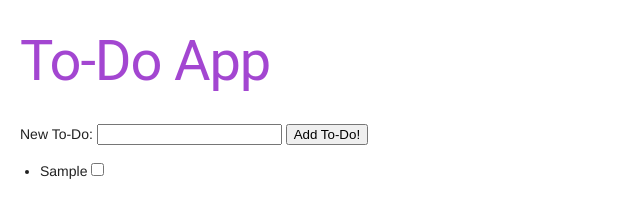
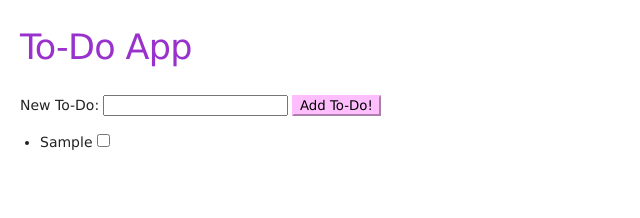
Before and after one commit to NiealsG/to-do-app, a plain HTML site: page index.html in a window 1280 px wide. Both pictures are taken after typing "Sample" into the empty fields and a click on the button "Add To-Do!". Shown: the whole page, without its empty margins (0-640 px from the left). Drawn offline with nearby package versions, Linux system fonts and the light colour scheme.

Commit message:
Trying to add Delete Button

```diff
--- a/app.js
+++ b/app.js
@@ -14,7 +14,7 @@ function onReady() {
    checkbox.type = "checkbox";
    //delete button
   let deleteBtn = document.createElement('button');
-  deleteBtn.textContent = "Delete";
+  deleteBtn.textContent = "button";
 
   deleteBtn.addEventListener('click', function(event){
   toDoList.removeChild(this.parentElement);
--- a/styles/main.css
+++ b/styles/main.css
@@ -1,8 +1,33 @@
 h1 {
-  color: rgba(153, 50, 204, 0.9);
+  color: rgb(153, 50, 204);
   padding-left: 20px;
+  font-family: "Lucida Sans Unicode", "Lucida Grande", sans-serif;
+  font-size: 35px;
 }
 
 form {
   padding-left: 20px;
 }
+
+/* Style the list items */
+ul li {
+  cursor: pointer;
+  position: relative;
+/*padding: 0px 8px 12px 40px;*/
+  transition: 0.2s;
+  font-family: "Lucida Sans Unicode", "Lucida Grande", sans-serif;
+}
+
+/* Darker background-color on hover
+ul li:hover {
+  background: #ddd;*/
+
+button {
+  background-color: #FEBEFD;
+  border-color: #FEBEFD;
+  font-family: "Lucida Sans Unicode", "Lucida Grande", sans-serif;
+}
+
+label {
+    font-family: "Lucida Sans Unicode", "Lucida Grande", sans-serif;
+}
```
